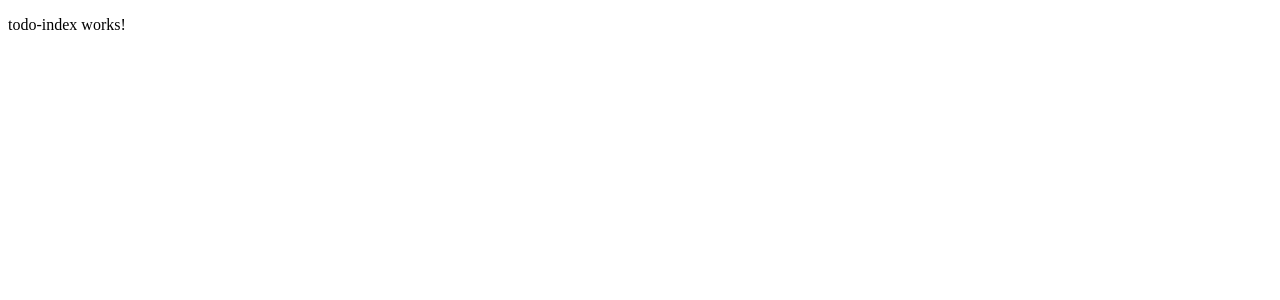
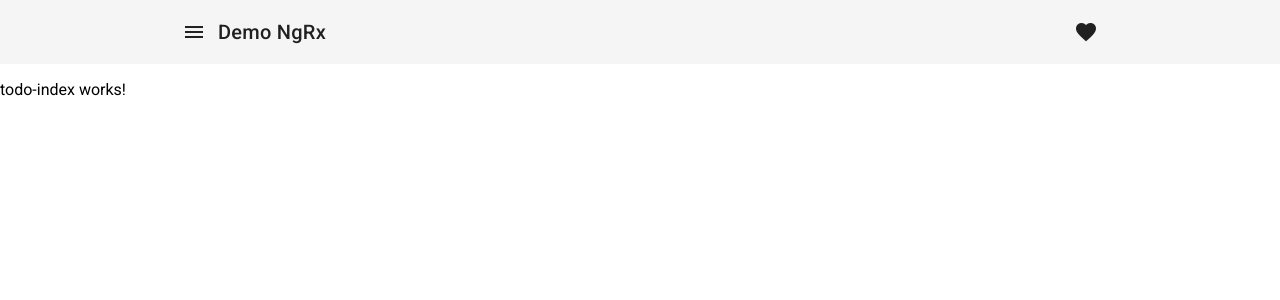
Before and after one commit to JuanCruzGasparro/demo-ngrx, an Angular app: page /todo in a window 1280 px wide. Shown: the top 300 px of the page. Built offline with nearby package versions, Linux system fonts and the light colour scheme.

Commit message:
Se agrega top bar.

```diff
--- a/angular.json
+++ b/angular.json
@@ -16,15 +16,11 @@
             "outputPath": "dist/ngrx-demo",
             "index": "src/index.html",
             "browser": "src/main.ts",
-            "polyfills": [
-              "zone.js"
-            ],
+            "polyfills": ["zone.js"],
             "tsConfig": "tsconfig.app.json",
-            "assets": [
-              "src/favicon.ico",
-              "src/assets"
-            ],
+            "assets": ["src/favicon.ico", "src/assets"],
             "styles": [
+              "@angular/material/prebuilt-themes/deeppurple-amber.css",
               "src/styles.css"
             ],
             "scripts": []
@@ -74,16 +70,11 @@
         "test": {
           "builder": "@angular-devkit/build-angular:karma",
           "options": {
-            "polyfills": [
-              "zone.js",
-              "zone.js/testing"
-            ],
+            "polyfills": ["zone.js", "zone.js/testing"],
             "tsConfig": "tsconfig.spec.json",
-            "assets": [
-              "src/favicon.ico",
-              "src/assets"
-            ],
+            "assets": ["src/favicon.ico", "src/assets"],
             "styles": [
+              "@angular/material/prebuilt-themes/deeppurple-amber.css",
               "src/styles.css"
             ],
             "scripts": []
--- a/package.json
+++ b/package.json
@@ -11,10 +11,12 @@
   "private": true,
   "dependencies": {
     "@angular/animations": "^17.0.0",
+    "@angular/cdk": "^17.0.4",
     "@angular/common": "^17.0.0",
     "@angular/compiler": "^17.0.0",
     "@angular/core": "^17.0.0",
     "@angular/forms": "^17.0.0",
+    "@angular/material": "^17.0.4",
     "@angular/platform-browser": "^17.0.0",
     "@angular/platform-browser-dynamic": "^17.0.0",
     "@angular/router": "^17.0.0",
--- a/src/app/app.component.html
+++ b/src/app/app.component.html
@@ -1 +1,2 @@
+<app-top-bar></app-top-bar>
 <router-outlet></router-outlet>
--- a/src/app/app.component.ts
+++ b/src/app/app.component.ts
@@ -1,13 +1,14 @@
 import { Component } from '@angular/core';
 import { CommonModule } from '@angular/common';
 import { RouterOutlet } from '@angular/router';
+import { SharedModule } from './shared/shared.module';
 
 @Component({
   selector: 'app-root',
   standalone: true,
-  imports: [CommonModule, RouterOutlet],
+  imports: [CommonModule, RouterOutlet, SharedModule],
   templateUrl: './app.component.html',
-  styleUrl: './app.component.css'
+  styleUrl: './app.component.css',
 })
 export class AppComponent {
   title = 'ngrx-demo';
--- a/src/app/app.config.ts
+++ b/src/app/app.config.ts
@@ -2,7 +2,8 @@ import { ApplicationConfig } from '@angular/core';
 import { provideRouter } from '@angular/router';
 
 import { routes } from './app.routes';
+import { provideAnimations } from '@angular/platform-browser/animations';
 
 export const appConfig: ApplicationConfig = {
-  providers: [provideRouter(routes)]
+  providers: [provideRouter(routes), provideAnimations()]
 };
--- /dev/null
+++ b/src/app/shared/components/top-bar/top-bar.component.css
@@ -0,0 +1,3 @@
+.spacer {
+  flex: 1 1 auto;
+}
--- /dev/null
+++ b/src/app/shared/components/top-bar/top-bar.component.html
@@ -0,0 +1,16 @@
+<mat-toolbar>
+  <div class="container d-flex align-items-center">
+    <button mat-icon-button>
+      <mat-icon>menu</mat-icon>
+    </button>
+    <span>Demo NgRx</span>
+    <span class="spacer"></span>
+    <button
+      mat-icon-button
+      class="example-icon favorite-icon"
+      aria-label="Example icon-button with heart icon"
+    >
+      <mat-icon>favorite</mat-icon>
+    </button>
+  </div>
+</mat-toolbar>
--- /dev/null
+++ b/src/app/shared/material.module.ts
@@ -0,0 +1,13 @@
+import { NgModule } from '@angular/core';
+import { MatIconModule } from '@angular/material/icon';
+import { MatButtonModule } from '@angular/material/button';
+import { MatToolbarModule } from '@angular/material/toolbar';
+
+const modules = [MatToolbarModule, MatButtonModule, MatIconModule];
+
+@NgModule({
+  declarations: [],
+  imports: [...modules],
+  exports: [...modules],
+})
+export class MaterialModule {}
--- a/src/index.html
+++ b/src/index.html
@@ -6,6 +6,8 @@
   <base href="/">
   <meta name="viewport" content="width=device-width, initial-scale=1">
   <link rel="icon" type="image/x-icon" href="favicon.ico">
+  <link href="https://fonts.googleapis.com/css2?family=Roboto:wght@300;400;500&display=swap" rel="stylesheet">
+  <link href="https://fonts.googleapis.com/icon?family=Material+Icons" rel="stylesheet">
 </head>
 <body>
   <app-root></app-root>
--- a/src/styles.css
+++ b/src/styles.css
@@ -1 +1,33 @@
 /* You can add global styles to this file, and also import other style files */
+/* @import "~@angular/material/prebuilt-themes/deeppurple-amber.css"; */
+
+html,
+body {
+  height: 100%;
+}
+body {
+  margin: 0;
+  font-family: Roboto, "Helvetica Neue", sans-serif;
+}
+
+.container {
+  margin-right: auto;
+  margin-left: auto;
+  padding-right: 15px;
+  padding-left: 15px;
+  max-width: 940px;
+  width: 100%;
+  display: flex;
+}
+
+.d-flex {
+  display: flex;
+}
+
+.justify-content-center {
+  justify-content: center;
+}
+
+.align-items-center {
+  align-items: center;
+}
```
Also changed, not shown: src/app/shared/components/top-bar/top-bar.component.ts (added, +10 -0 lines), src/app/shared/shared.module.ts (+6 -7 lines), 2 other files (tests, documents, lock files or other folders).
